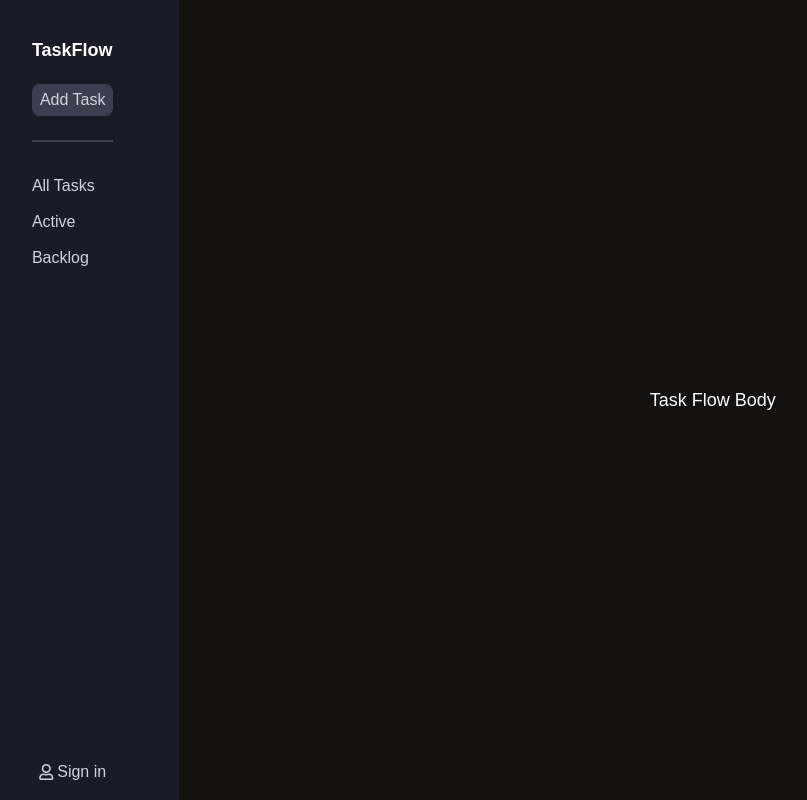
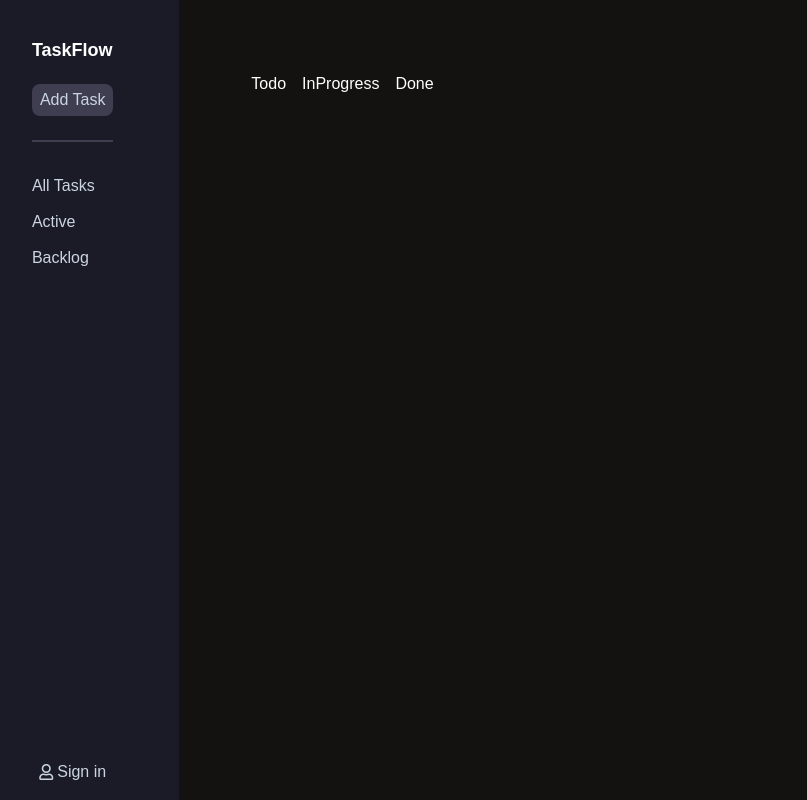
Before and after one commit to Makaan-Mates/TaskFlow, a React (Create React App) app: page / in a window 1280 px wide. Shown: the whole page, without its empty margins (34-841 px from the left). Built offline with nearby package versions, Linux system fonts and the light colour scheme.

Commit message:
Some Components built

```diff
--- a/src/components/AsideBar.js
+++ b/src/components/AsideBar.js
@@ -1,6 +1,6 @@
 const AsideBar = () => {
   return (
-    <div className=" w-2/12 h-screen flex flex-col justify-between items-center bg-[#1B1B27] text-slate-300  ">
+    <nav className=" w-2/12 h-screen flex flex-col justify-between items-center bg-[#1B1B27] text-slate-300  ">
       <div className="m-2 p-6  flex flex-col ">
         <span className="text-lg my-1 font-semibold cursor-pointer text-white">
           TaskFlow
@@ -19,7 +19,7 @@ const AsideBar = () => {
         <i className="far fa-user mr-1"></i>
         <button>Sign in</button>
       </div>
-    </div>
+    </nav>
   )
 }
 
--- a/src/components/Body.js
+++ b/src/components/Body.js
@@ -1,9 +1,20 @@
-const Body  = ()=>{
-   return(
+import Done from './Done'
+import InProgress from './InProgress'
+import Todo from './Todo'
+
+const Body = () => {
+  return (
     <>
-    <div className="w-10/12 h-screen flex justify-center items-center text-lg bg-[#141111] text-white">Task Flow Body</div>
+      <div className="w-10/12 h-screen flex   text-lg bg-[#141111] text-white">
+        <div className='flex m-16 justify-between'>
+
+          <Todo />
+          <InProgress />
+          <Done />
+        </div>
+      </div>
     </>
-   )
+  )
 }
 
-export default Body;
+export default Body
--- /dev/null
+++ b/src/components/Done.js
@@ -0,0 +1,10 @@
+const Done = ()=>{
+    return(
+
+       <div className="m-2">
+           <h2 className="text-base ">Done</h2>
+       </div>
+    )
+   }
+
+   export default Done
--- /dev/null
+++ b/src/components/InProgress.js
@@ -0,0 +1,10 @@
+const InProgress = ()=>{
+    return(
+
+       <div className="m-2">
+           <h2 className="text-base ">InProgress</h2>
+       </div>
+    )
+   }
+
+   export default InProgress
--- /dev/null
+++ b/src/components/Todo.js
@@ -0,0 +1,10 @@
+const Todo = ()=>{
+ return(
+
+    <div className="m-2">
+        <h2 className="text-base ">Todo</h2>
+    </div>
+ )
+}
+
+export default Todo
```
